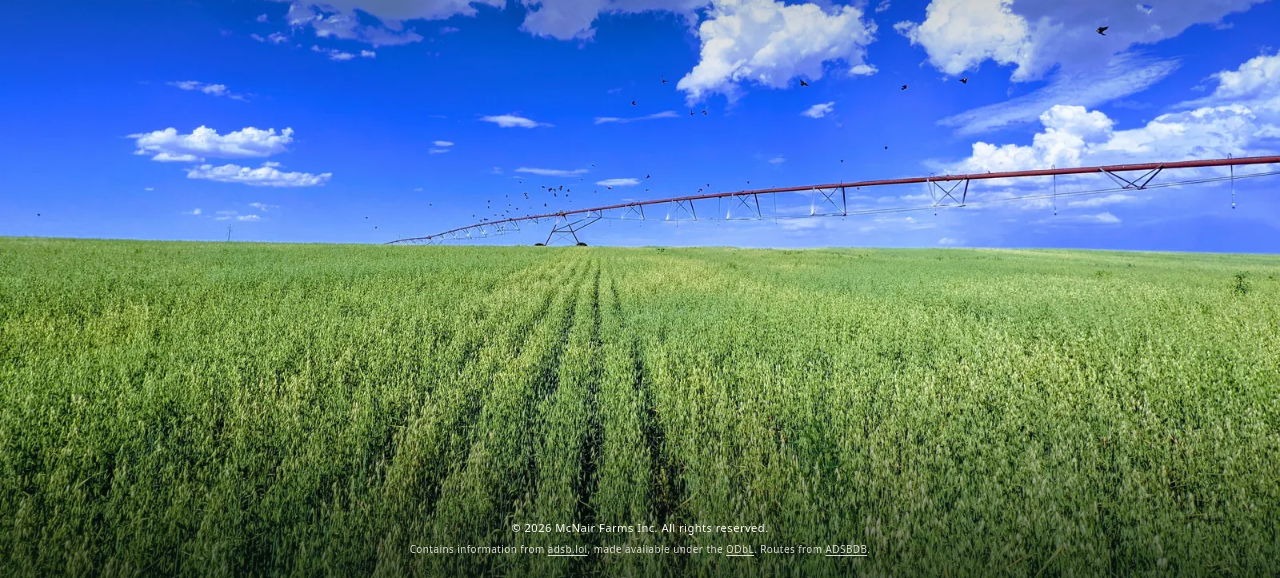
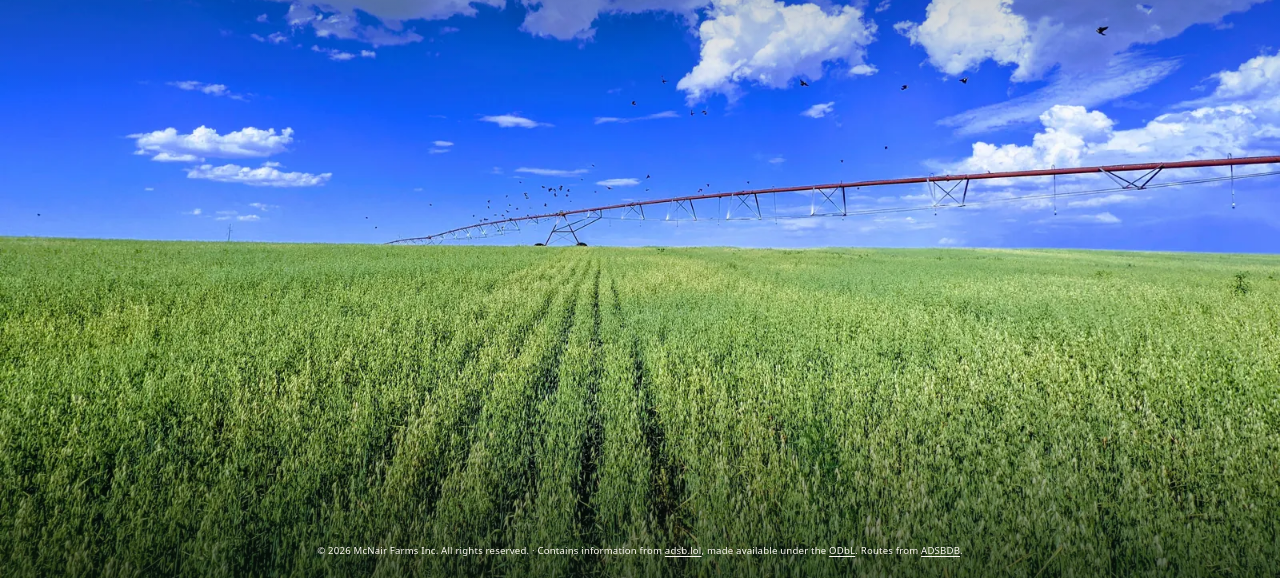
Before and after one commit to mcnairr/FarmWebsite, a website with bundled scripts: page index.html in a window 1280 px wide. Shown: the part 222-800 px from the top of the page. Built offline with nearby package versions, Linux system fonts and the light colour scheme; no server answers.

Commit message:
Collapse footer attribution onto one line and shrink footer text
Co-Authored-By: Claude Opus 5.5 <noreply@anthropic.com>

```diff
--- a/flight-feed.css
+++ b/flight-feed.css
@@ -310,12 +310,7 @@
 
 /* ----- footer attribution ----- */
 
-.flight-credit {
-  display: block;
-  margin-top: .3rem;
-  font-size: .62rem;
-  opacity: .85;
-}
+.flight-credit::before { content: " · "; }
 .flight-credit a { color: inherit; text-underline-offset: .2em; }
 
 /* ----- narrow phones: drop the decorative glyph to keep text roomy ----- */
--- a/styles.css
+++ b/styles.css
@@ -54,8 +54,8 @@ header p {
 footer {
   margin-top: auto;
   padding: 2rem 1rem 1.25rem;
-  font: .7rem/1.6 system-ui, sans-serif;
-  letter-spacing: .04em;
+  font: .6rem/1.6 system-ui, sans-serif;
+  letter-spacing: .02em;
 }
 .not-found {
   margin: auto 1.25rem;
```
Also changed, not shown: index.html (+1 -2 lines).
